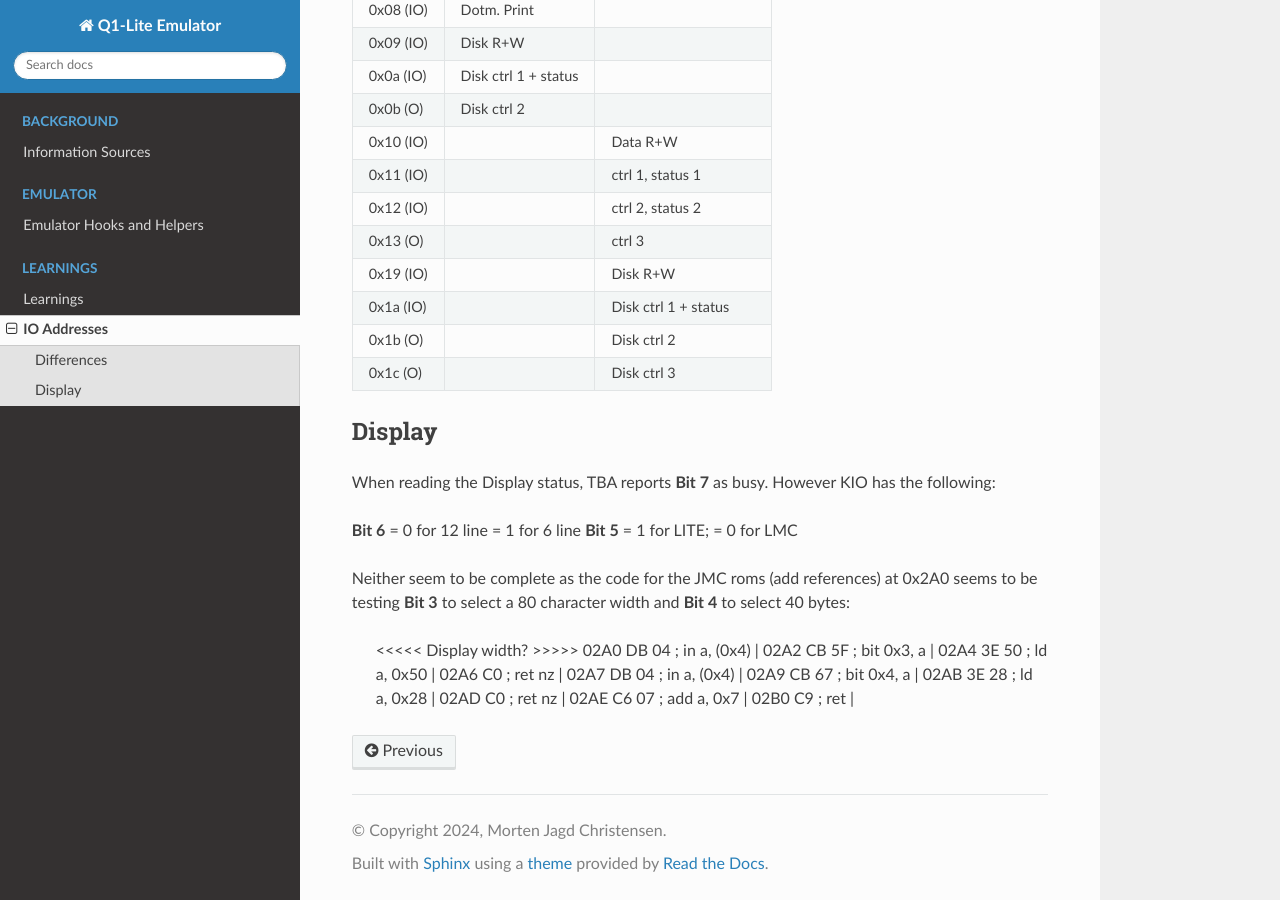
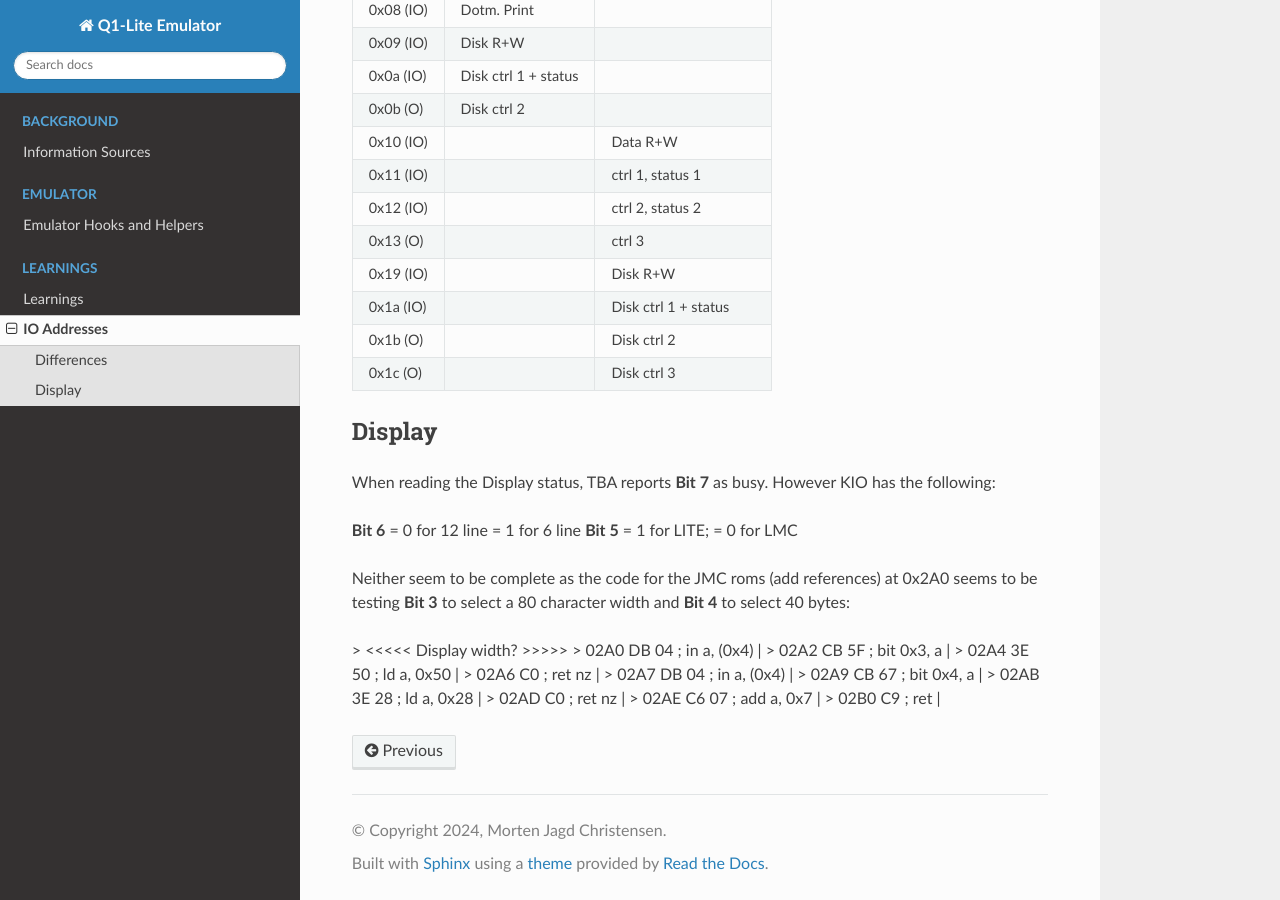
Before and after one commit to mortenjc/Q1, a Sphinx documentation site: the page built from docs/source/q1io.rst, in a window 1280 px wide and 900 px high, scrolled down 864 px. Built offline with Sphinx 7.4.7 and the Read the Docs theme 2.0.0, drawn with Linux system fonts in a browser that asks for light colours; pages that are not in the unit, such as notebooks, are missing from menus.

Commit message:
doc: Display code quote?

```diff
--- a/docs/source/q1io.rst
+++ b/docs/source/q1io.rst
@@ -100,14 +100,14 @@ Neither seem to be complete as the code for the JMC roms (add references)
 at 0x2A0 seems to be testing **Bit 3** to select a 80 character width and
 **Bit 4** to select 40 bytes:
 
-        <<<<< Display width? >>>>>
-        02A0 DB 04        ; in a, (0x4)     |
-        02A2 CB 5F        ; bit 0x3, a      |
-        02A4 3E 50        ; ld a, 0x50      |
-        02A6 C0           ; ret nz          |
-        02A7 DB 04        ; in a, (0x4)     |
-        02A9 CB 67        ; bit 0x4, a      |
-        02AB 3E 28        ; ld a, 0x28      |
-        02AD C0           ; ret nz          |
-        02AE C6 07        ; add a, 0x7      |
-        02B0 C9           ; ret             |
+> <<<<< Display width? >>>>>
+> 02A0 DB 04        ; in a, (0x4)     |
+> 02A2 CB 5F        ; bit 0x3, a      |
+> 02A4 3E 50        ; ld a, 0x50      |
+> 02A6 C0           ; ret nz          |
+> 02A7 DB 04        ; in a, (0x4)     |
+> 02A9 CB 67        ; bit 0x4, a      |
+> 02AB 3E 28        ; ld a, 0x28      |
+> 02AD C0           ; ret nz          |
+> 02AE C6 07        ; add a, 0x7      |
+> 02B0 C9           ; ret             |
```
